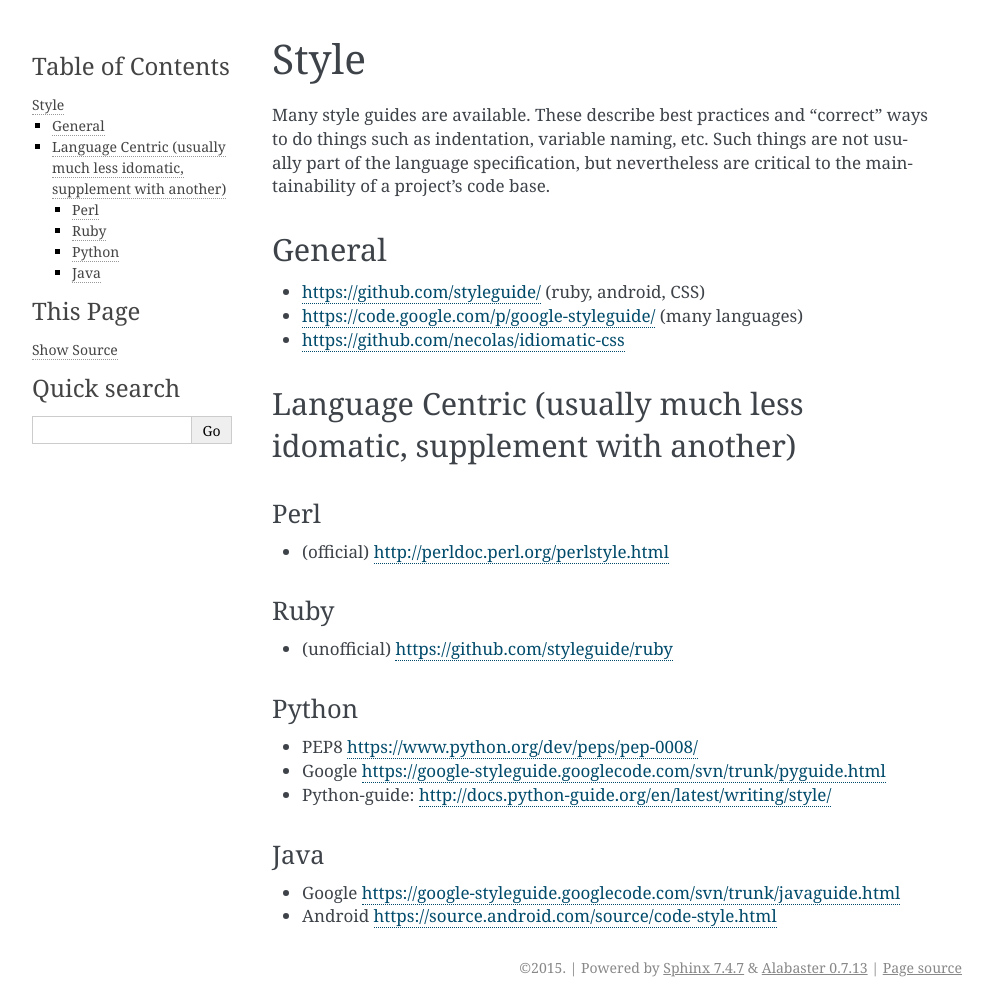
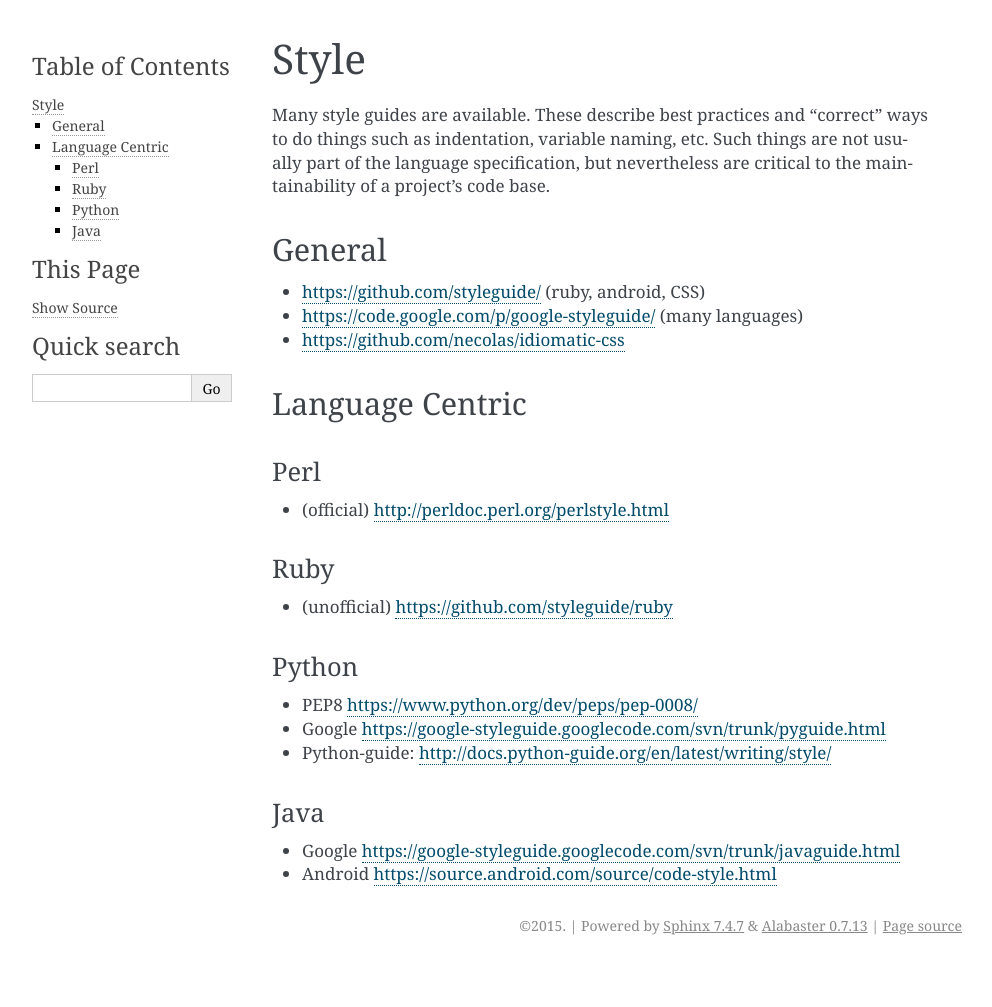
Before and after one commit to UMMS-Biocore/biocore-base, a Sphinx documentation site: the page built from docs/source/style.rst, in a window 1280 px wide. Shown: the whole page, without its empty margins (148-1140 px from the left). Built offline with Sphinx 7.4.7, drawn with Linux system fonts in a browser that asks for light colours; pages that are not in the unit, such as notebooks, are missing from menus; after the commit the page ends 965 px from its top, so only the background shows below that.

Commit message:
remove unneeded comment

```diff
--- a/docs/source/style.rst
+++ b/docs/source/style.rst
@@ -16,7 +16,7 @@ General
 * https://code.google.com/p/google-styleguide/ (many languages)
 * https://github.com/necolas/idiomatic-css
 
-Language Centric (usually much less idomatic, supplement with another)
+Language Centric
 ===============
 
 Perl
```
